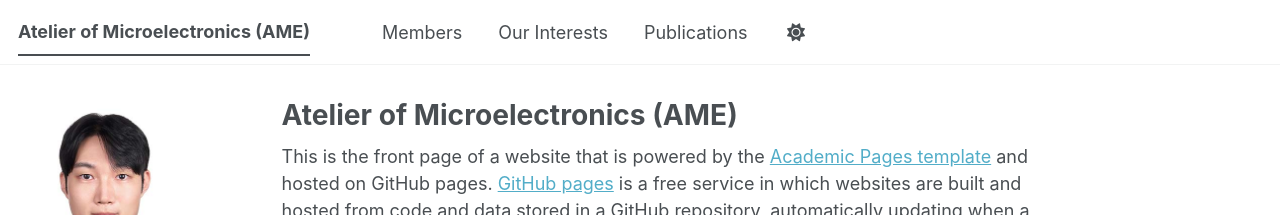
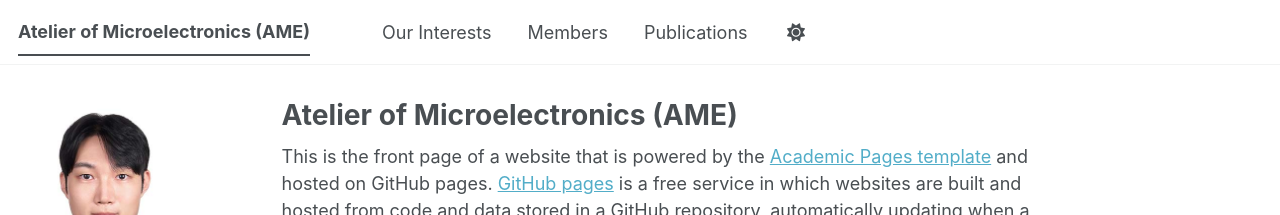
Before and after one commit to yong27park/AME.github.io, a Jekyll site: the page built from _pages/about.md, in a window 1280 px wide. Shown: the top 215 px of the page. Built offline with Jekyll 4.4.1, drawn with Linux system fonts in a browser that asks for light colours; a style sheet for code colours, icons or effects is not loaded; part of the change alters nothing that is shown.

```diff
--- a/_data/navigation.yml
+++ b/_data/navigation.yml
@@ -8,11 +8,12 @@
 #      Markdown formatted page while the second is generated using JSON.
 
 main:
-  - title: "Members"
-    url: /members/
 
   - title: "Our Interests"
     url: /ourinterests/
+
+  - title: "Members"
+    url: /members/
 
   - title: "Publications"
     url: /publications/
```
